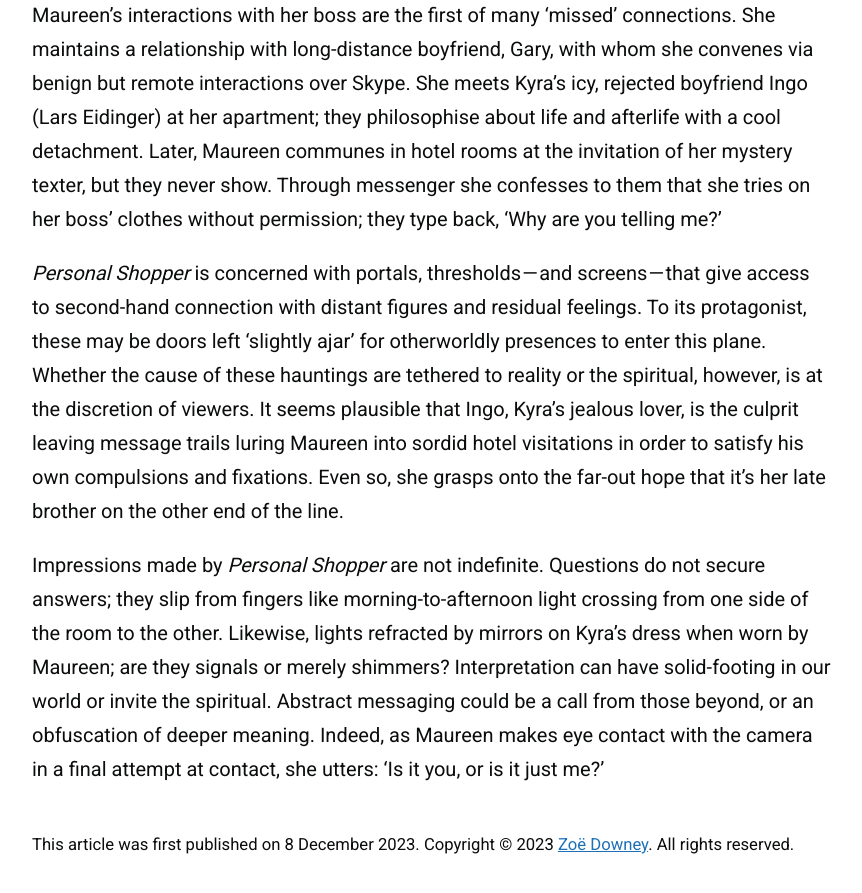
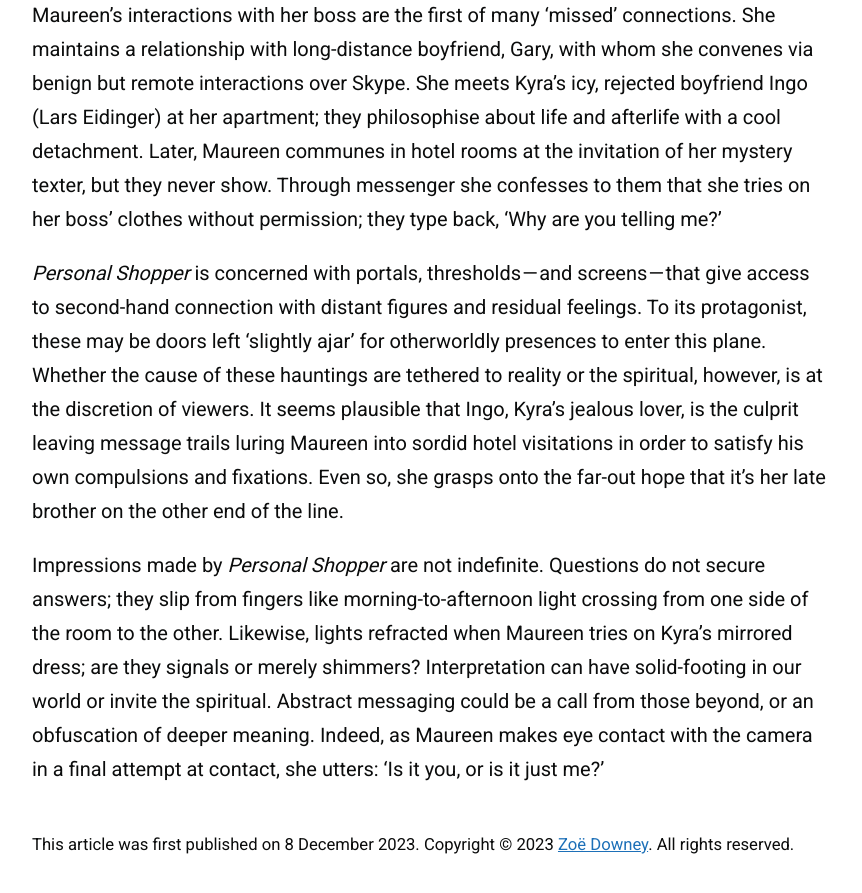
Before and after one commit to zoeurl/zoedowney.github.io, a Jekyll site: the page built from _posts/2023-12-08-personal-shopper.md, in a window 1280 px wide and 900 px high, scrolled down 1993 px. Shown: the top 893 px of the window, without its empty margins (208-1070 px from the left). Built offline with Jekyll 4.4.1, drawn with Linux system fonts in a browser that asks for light colours.

Commit message:
Update 2023-12-08-personal-shopper.md

```diff
--- a/_posts/2023-12-08-personal-shopper.md
+++ b/_posts/2023-12-08-personal-shopper.md
@@ -20,4 +20,4 @@
 
 _Personal Shopper_ is concerned with portals, thresholds — and screens — that give access to second-hand connection with distant figures and residual feelings. To its protagonist, these may be doors left ‘slightly ajar’ for otherworldly presences to enter this plane. Whether the cause of these hauntings are tethered to reality or the spiritual, however, is at the discretion of viewers. It seems plausible that Ingo, Kyra’s jealous lover, is the culprit leaving message trails luring Maureen into sordid hotel visitations in order to satisfy his own compulsions and fixations. Even so, she grasps onto the far-out hope that it's her late brother on the other end of the line.
 
-Impressions made by _Personal Shopper_ are not indefinite. Questions do not secure answers; they slip from fingers like morning-to-afternoon light crossing from one side of the room to the other. Likewise, lights refracted by mirrors on Kyra's dress when worn by Maureen; are they signals or merely shimmers? Interpretation can have solid-footing in our world or invite the spiritual. Abstract messaging could be a call from those beyond, or an obfuscation of deeper meaning. Indeed, as Maureen makes eye contact with the camera in a final attempt at contact, she utters: ‘Is it you, or is it just me?’
+Impressions made by _Personal Shopper_ are not indefinite. Questions do not secure answers; they slip from fingers like morning-to-afternoon light crossing from one side of the room to the other. Likewise, lights refracted when Maureen tries on Kyra's mirrored dress; are they signals or merely shimmers? Interpretation can have solid-footing in our world or invite the spiritual. Abstract messaging could be a call from those beyond, or an obfuscation of deeper meaning. Indeed, as Maureen makes eye contact with the camera in a final attempt at contact, she utters: ‘Is it you, or is it just me?’
```
